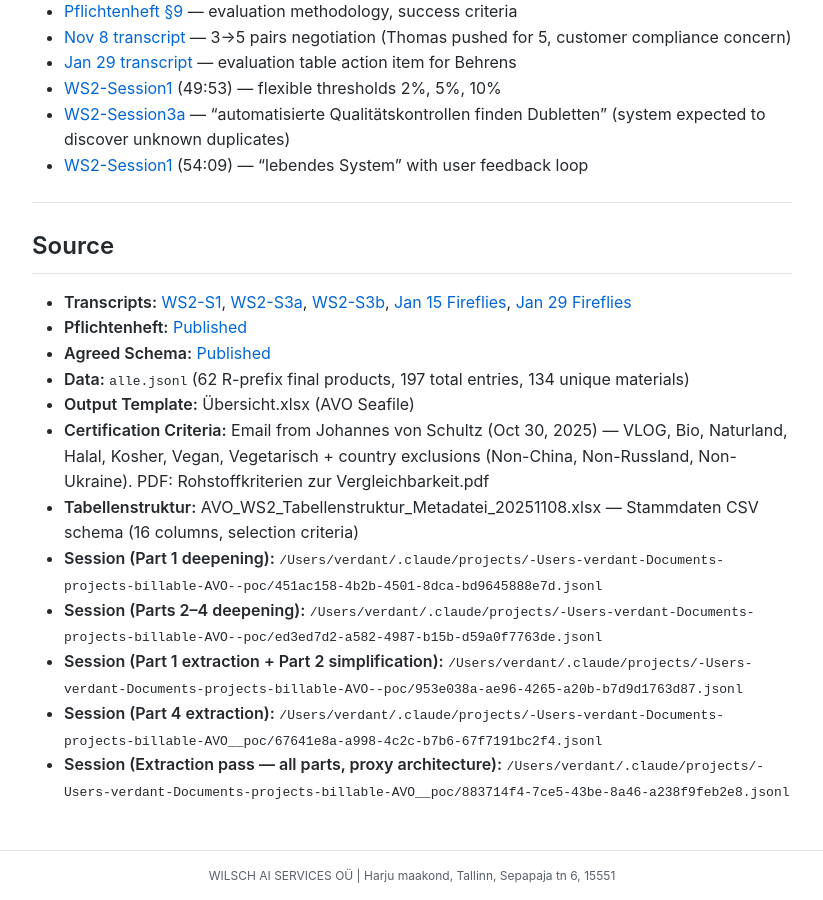
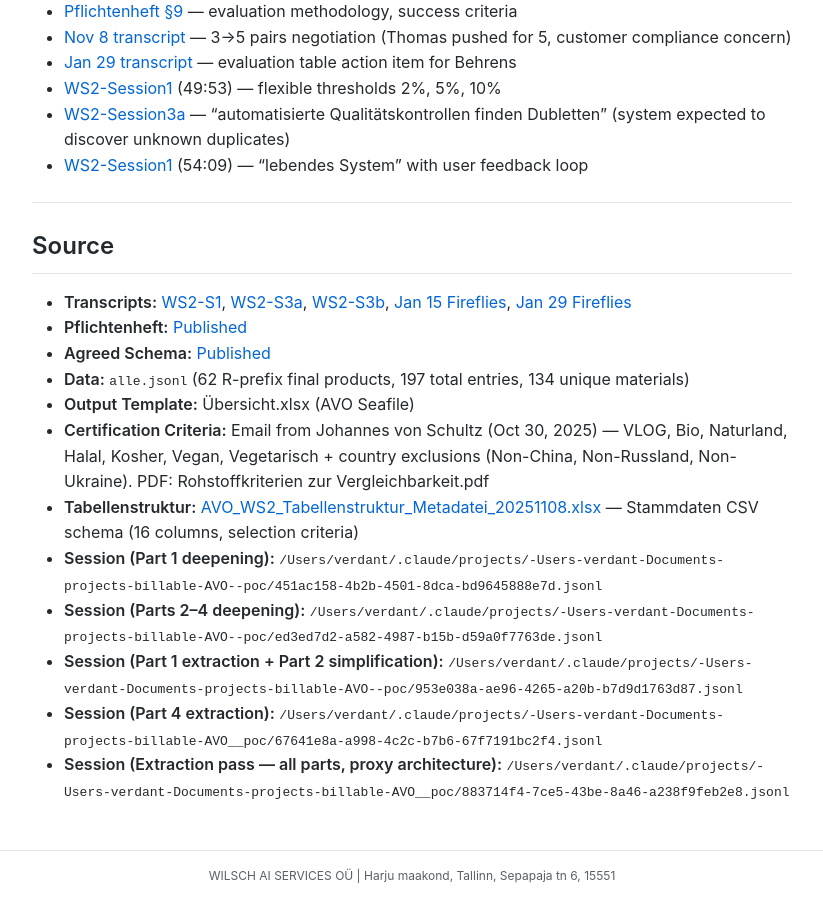
Before and after one commit to MariusWilsch/public-wilsch-ai-pages, a Jekyll site: the page built from project/avo_fullstack/design-doc-sossen-sourcing-poc.md, in a window 1280 px wide and 900 px high, scrolled down 8285 px. Shown: the whole window, without its empty margins (228-1051 px from the left). Built offline with Jekyll 4.4.1, drawn with Linux system fonts in a browser that asks for light colours; our own code applies the rules of GitHub Pages for plain Markdown files; part of the change alters nothing that is shown.

Commit message:
Sync from hippocampus 2026-02-13

```diff
--- a/project/avo_fullstack/design-doc-sossen-sourcing-poc.md
+++ b/project/avo_fullstack/design-doc-sossen-sourcing-poc.md
@@ -115,7 +115,7 @@ For shared materials, measure proportional distance: similarity = `1 - sum|a_i -
 
 **Proxy Architecture (future enhancement — all blocked on Stammdaten CSV):**
 
-Beyond the two POC criteria, the Stammdaten CSV defines additional proxy dimensions for taste similarity. The [Tabellenstruktur XLSX](AVO_WS2_Tabellenstruktur_Metadatei_20251108.xlsx) (WS2, 2025-11-08) specifies the exact schema — three separate axes, each a different lens on comparability:
+Beyond the two POC criteria, the Stammdaten CSV defines additional proxy dimensions for taste similarity. The [Tabellenstruktur XLSX](https://docs.google.com/spreadsheets/d/1GEXqdkFxCtA4xSUjFpZTBUBPk6O_Jx8G) (WS2, 2025-11-08) specifies the exact schema — three separate axes, each a different lens on comparability:
 
 **Axis 1 — Einkaufsgruppen (column 6, 761 categories):** Compositional substitutability. Materials in the same purchasing group are assumed functionally equivalent — if Recipe A uses 00004 and Recipe B uses 00004B, and both share an Einkaufsgruppe, the recipes are substitutable despite different IDs. Two sub-approaches to test empirically:
 
@@ -249,7 +249,7 @@ All three outcomes are valid POC results. A negative finding is still a finding.
 - **Data:** `alle.jsonl` (62 R-prefix final products, 197 total entries, 134 unique materials)
 - **Output Template:** Übersicht.xlsx (AVO Seafile)
 - **Certification Criteria:** Email from Johannes von Schultz (Oct 30, 2025) — VLOG, Bio, Naturland, Halal, Kosher, Vegan, Vegetarisch + country exclusions (Non-China, Non-Russland, Non-Ukraine). PDF: Rohstoffkriterien zur Vergleichbarkeit.pdf
-- **Tabellenstruktur:** AVO_WS2_Tabellenstruktur_Metadatei_20251108.xlsx — Stammdaten CSV schema (16 columns, selection criteria)
+- **Tabellenstruktur:** [AVO_WS2_Tabellenstruktur_Metadatei_20251108.xlsx](https://docs.google.com/spreadsheets/d/1GEXqdkFxCtA4xSUjFpZTBUBPk6O_Jx8G) — Stammdaten CSV schema (16 columns, selection criteria)
 - **Session (Part 1 deepening):** `/Users/verdant/.claude/projects/-Users-verdant-Documents-projects-billable-AVO--poc/451ac158-4b2b-4501-8dca-bd9645888e7d.jsonl`
 - **Session (Parts 2–4 deepening):** `/Users/verdant/.claude/projects/-Users-verdant-Documents-projects-billable-AVO--poc/ed3ed7d2-a582-4987-b15b-d59a0f7763de.jsonl`
 - **Session (Part 1 extraction + Part 2 simplification):** `/Users/verdant/.claude/projects/-Users-verdant-Documents-projects-billable-AVO--poc/953e038a-ae96-4265-a20b-b7d9d1763d87.jsonl`
```
Also changed, not shown: 1 other file.
